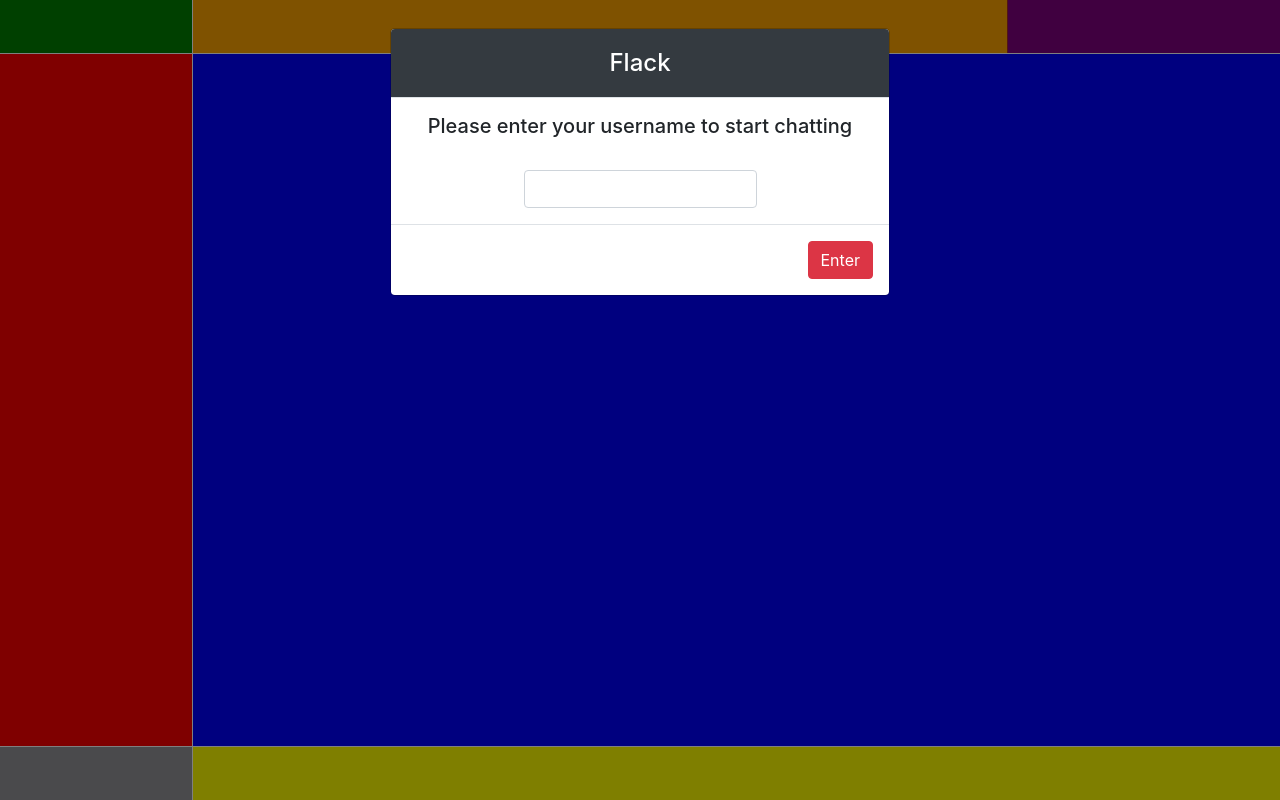
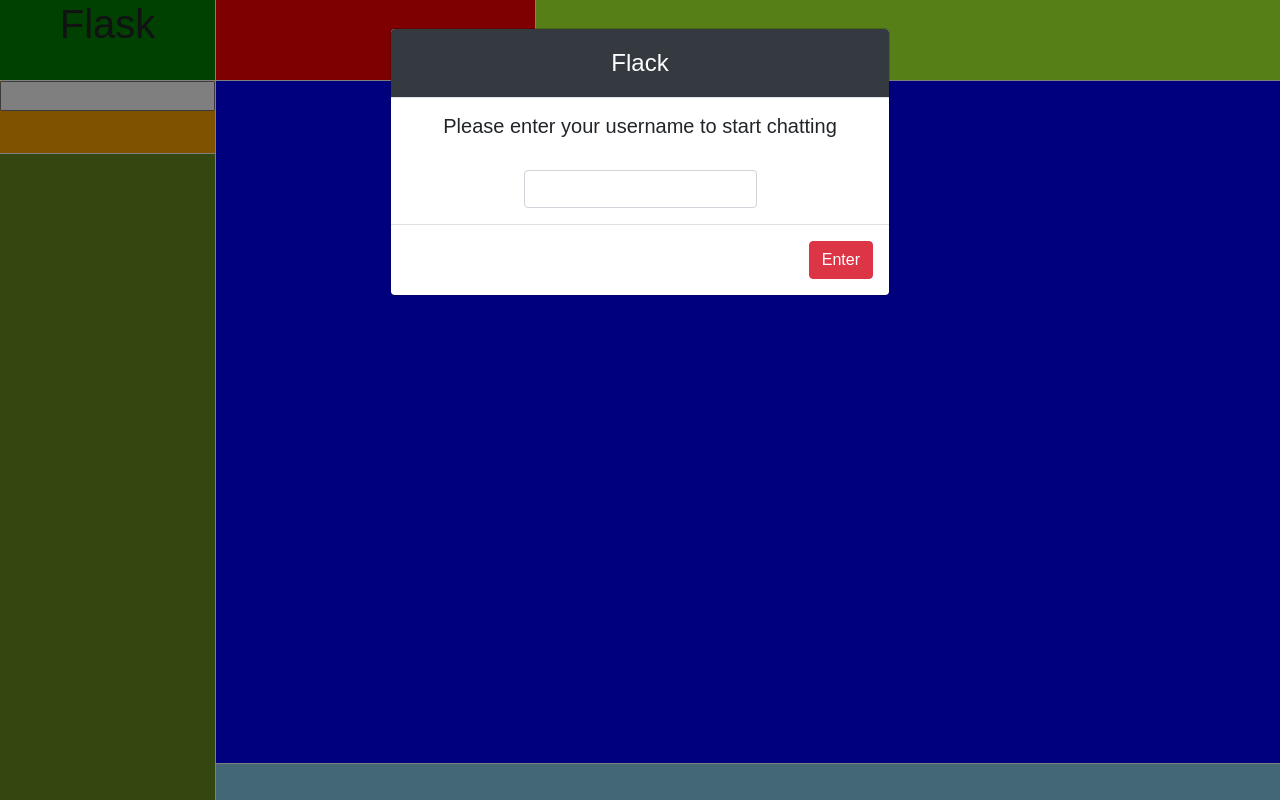
Before and after one commit to jordandjp/Project-2-Flack, a Flask app: page / in a window 1280 px wide. Run offline with Flask 2, Linux system fonts and the light colour scheme; some libraries are stand-ins or nearby versions.

Commit message:
Created feature 'createChannel'

```diff
--- a/static/index1.js
+++ b/static/index1.js
@@ -1,4 +1,7 @@
 document.addEventListener('DOMContentLoaded', () => {
+
+    // Storing information in client-side if it already haven't
+    // And prompting for username
 
     if (!localStorage.getItem('User')) {
             $("#myModal").modal({backdrop: 'static', keyboard: false});
@@ -6,12 +9,29 @@
             $('.modal-description').text("Please enter your username to start chatting");
         }
 
+    // Getting text input from modal
+
+    var modalInput = document.getElementById("modalInput")
     var boton = document.getElementById("modalButton")
-    boton.addEventListener("click",
-    () =>{
+
+    // Adding events (click, enter) to display input modal
+
+    boton.addEventListener("click", modalAction)
+    modalInput.addEventListener("keyup", modalActionEnter)
+
+    function modalAction()
+        {
             var user = document.getElementById('modalInput').value
             document.getElementById('welcome').innerHTML = `Hi, ${user}`;
-        })
+        }
+    function modalActionEnter(event)
+    {
+        if (event.keyCode === 13)
+        {
+            modalAction()
+            $('#myModal').modal('hide');
+        }
+    }
 
     //  $("#modalButton").on('click', () => {
     //      var user = $('#modalInput').val();
@@ -24,8 +44,26 @@
         document.getElementById('welcome').innerHTML = `Hi, ${user}`;
     }
 
+    // Creating channel
 
+    var newChannel = document.getElementById("newChannel");
+    newChannel.addEventListener('keyup', enterfunction);
+
+    function enterfunction(event)
+    {
+        if (event.keyCode === 13)
+        {
+            event.preventDefault();
+            console.log("Funciona");
+            var divChannel = document.createElement("DIV");
+            divChannel.className = 'eachChannel';
+            divChannel.innerHTML = '#' + newChannel.value;
+            document.getElementById('channels').appendChild(divChannel);
+        }
+    }
 });
+
+
 
 // Update text on popping state.
             window.onpopstate = e => {
--- a/static/style.css
+++ b/static/style.css
@@ -1,47 +1,80 @@
 *{
-  box-sizing: border-box;
+  /* box-sizing: border-box;
   padding: 0;
-  margin: 0;
+  margin: 0; */
+  font-family: 'Dosis', sans-serif;
 }
 
+@import url('https://fonts.googleapis.com/css2?family=Dosis&display=swap');
+
+
+.modal-header {
+  text-align: center;
+}
 
 .grid-container {
   width: 100vw;
   height: 100vh;
   display: grid;
   grid-template-columns: 0.3fr 1.7fr;
-    grid-template-rows: 0.2fr 2.6fr 0.2fr;
+  grid-template-rows: 0.2fr 1.8fr;
   gap: 1px 1px;
-    grid-template-areas: "logo header" "nav main" "newCh footer";
+  grid-template-areas: "logo header" "displayChannels main";
 }
 
-  .logo { grid-area: logo; }
+.main {
+  display: grid;
+  grid-template-columns: 1fr;
+  grid-template-rows: 1.9fr 0.1fr;
+  gap: 1px 1px;
+  grid-template-areas: "messages" "writer";
+  grid-area: main;
+}
+
+.writer { grid-area: writer; background-color: skyblue;}
+
+.messages { grid-area: messages; background-color: blue;}
+
+.displayChannels {
+  width: auto;
+  height: auto;
+  display: grid;
+  grid-template-columns: 1fr;
+  grid-template-rows: 0.2fr 1.8fr;
+  gap: 1px 1px;
+  grid-template-areas: "nchannel" "channels";
+  grid-area: displayChannels;
+}
+
+.channels {
+  grid-area: channels;
+  background-color: olivedrab;
+  font-size: 1.2em;
+}
+
+.nchannel { grid-area: nchannel; background-color: orange;}
 
 .header {
   display: grid;
-    grid-template-columns: 1.5fr 0.5fr;
+  grid-template-columns: 0.6fr 1.4fr;
   grid-template-rows: 1fr;
   gap: 1px 1px;
-    grid-template-areas: "flackname username";
+  grid-template-areas: "brand displayname";
   grid-area: header;
 }
 
-  .flackname { grid-area: flackname; background-color: orange;}
+.brand { grid-area: brand; background-color: red;}
 
-  .username { grid-area: username; background-color: purple;}
+.displayname { grid-area: displayname; background-color: greenyellow;}
 
-.logo { grid-area: logo; background-color: green; }
+.logo { grid-area: logo; background-color: green;}
 
-.header { grid-area: header; background-color: brown;}
+.center {
+  /* text-align: center; */
+  text-align: center;
+  vertical-align:middle;
+}
 
-.main { grid-area: main; background-color: blue;}
-
-.footer { grid-area: footer; background-color: yellow;}
-
-.nav { grid-area: nav; background-color: red;}
-
-.newCh { grid-area: newCh; background-color: rgb(149, 149, 153);}
-
-.modal-header {
-  text-align: center;
+.eachChannel {
+  color: yellow;
 }
--- a/templates/index.html
+++ b/templates/index.html
@@ -4,12 +4,25 @@
 {% endblock %}
 {%block body%}
 <div class="grid-container">
-  <div class="logo"></div>
+    <div class="main">
+        <div class="writer"></div>
+        <div class="messages"></div>
+    </div>
+    <div class="displayChannels">
+        <div class="channels px-2" id="channels">
+
+        </div>
+        <div class="nchannel">
+            <input id="newChannel" type="text">
+        </div>
+    </div>
     <div class="header">
-        <div class="flackname"></div>
-        <div class="username"><h1 id="welcome"></h1></div>
+        <div class="displayname"><h1 id="welcome"></h1></div>
+        <div class="brand"></div>
     </div>
-  <div class="main">
+    <div class="logo"><h1 class="center">Flask</h1></div>
+    </div>
+</div>
 <div class="modal fade" id="myModal" >
     <div class="modal-dialog">
         <div class="modal-content">
@@ -29,11 +42,5 @@
         </div>
     </div>
 </div>
-  </div>
-  <div class="footer"></div>
-  <div class="nav"></div>
-  <div class="newCh"></div>
-</div>
-
 
 {% endblock %}
```
Lines whose indentation alone changed are shown as unchanged.
